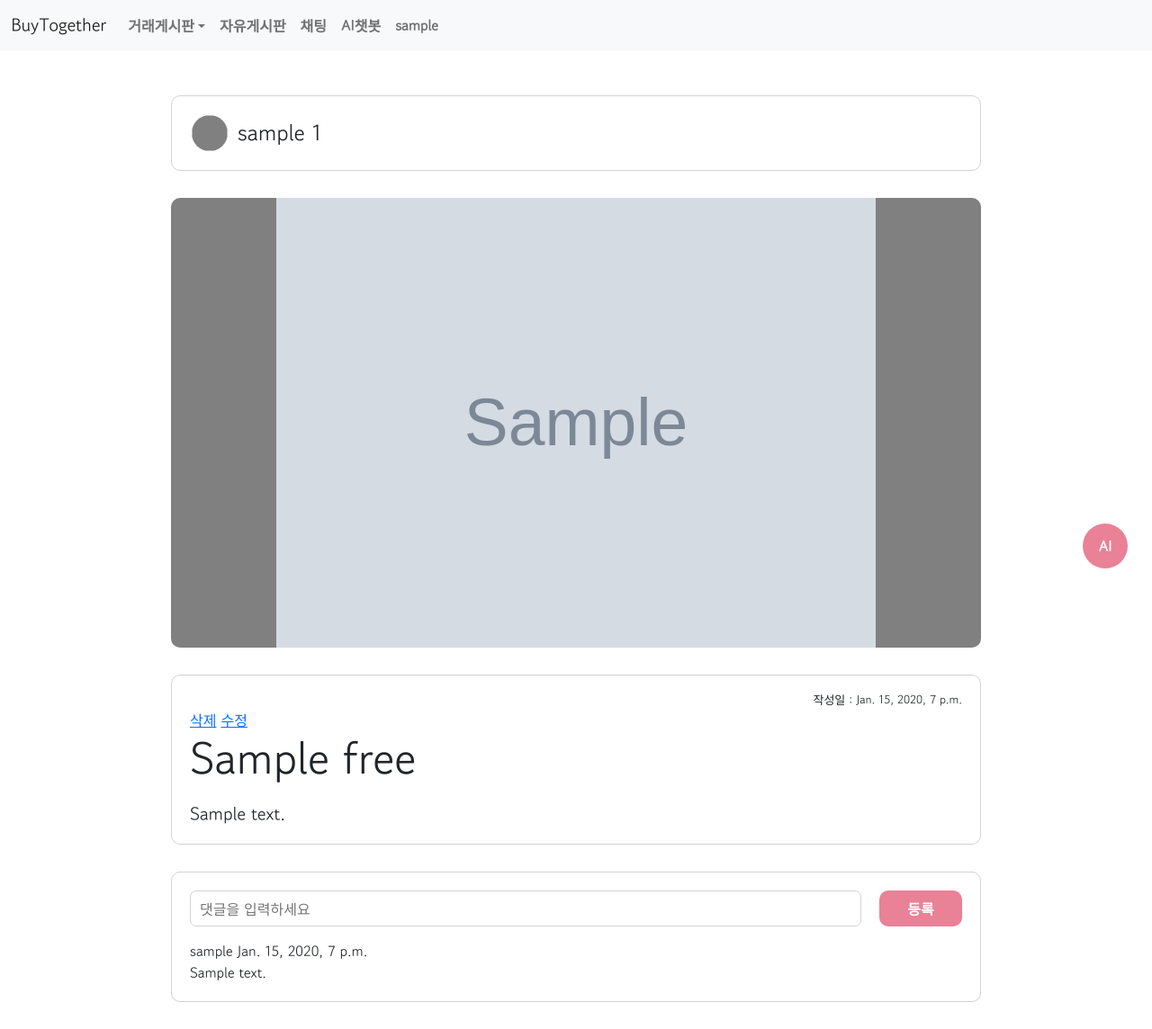
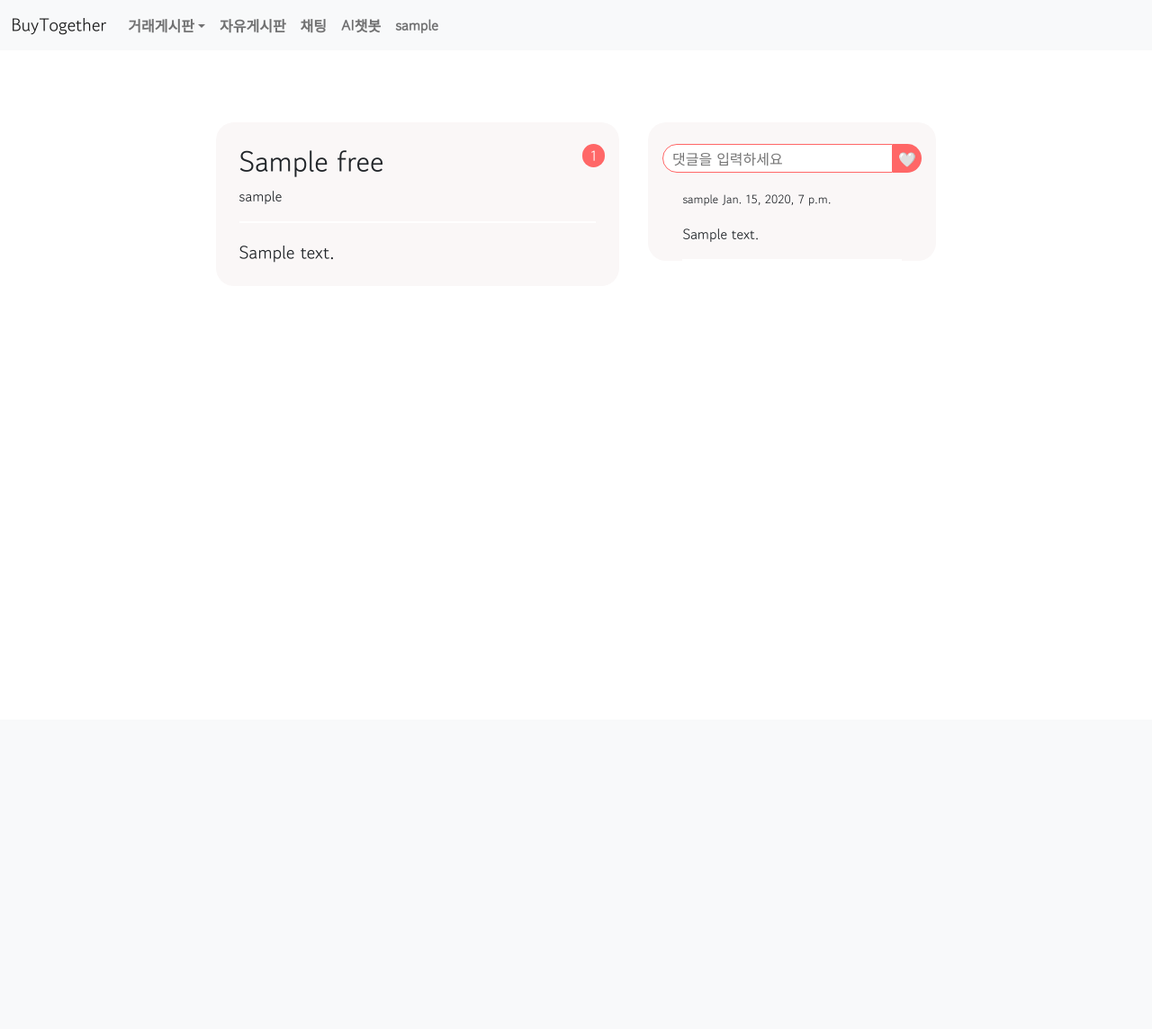
Before and after one commit to 21720819/BT, a Django app: page /free/detail/1 in a window 1280 px wide. Shown: the whole page at 90% size. After the commit the page ends 292 px from the top, so only its background shows below. Run offline with Django 4.2, Linux system fonts and the light colour scheme; a user stored in the database is signed in; tables that the repository leaves empty hold one stand-in row (values such as "Sample post"); grey boxes marked "Sample" are stand-in pictures.

Commit message:
free, maillogin ..

```diff
--- a/BT/settings.py
+++ b/BT/settings.py
@@ -150,7 +150,7 @@
 EMAIL_HOST = 'smtp.gmail.com' # 메일 호스트 서버
 EMAIL_PORT = '587' # gmail과 통신하는 포트
 EMAIL_HOST_USER = 'buytogether1212@gmail.com' # 발신할 이메일
-EMAIL_HOST_PASSWORD = 'tqixlxcdayhwxoqa' # 발신할 메일의 비밀번호
+EMAIL_HOST_PASSWORD = 'vyglauptexxbggpe' # 발신할 메일의 비밀번호
 EMAIL_USE_TLS = True # TLS 보안 방법
 DEFAULT_FROM_EMAIL = EMAIL_HOST_USER
 
--- a/accounts/models.py
+++ b/accounts/models.py
@@ -30,6 +30,7 @@
     REQUIRED_FIELDS = ['username']#superuser 만들때 사용되는 필드
 
     like_posts = models.ManyToManyField('buy.Buy', blank=True, related_name='like_users')
+    like_frees = models.ManyToManyField('free.Free', blank=True, related_name='freeLike_users')
     join_posts = models.ManyToManyField('buy.Buy', blank=True, related_name='join_users')
 
     def __str__(self):
--- a/free/forms.py
+++ b/free/forms.py
@@ -22,6 +22,6 @@
 
 		widgets = {
 			'body' : forms.TextInput(
-				attrs={'style': 'width: 746px; height: 40px; padding-left: 10px; border: 1px solid; border-color: lightgrey;border-radius: 7px 7px;', 'placeholder': '댓글을 입력하세요'}
+				attrs={'style': 'width: 20vw; height: 4vh; padding-left: 10px; border: 1px solid rgb(255, 103, 103); border-radius: 20px 0 0 20px', 'placeholder': '댓글을 입력하세요'}
 			),
 		}
--- a/free/models.py
+++ b/free/models.py
@@ -11,6 +11,7 @@
     ID = models.ForeignKey(User,  on_delete=models.CASCADE,blank=False,
                                  null=False,
                                  default="")
+    like_count = models.PositiveIntegerField(default=0)
     # good = models.IntegerField()
     def __str__(self):
         return self.title
--- a/free/urls.py
+++ b/free/urls.py
@@ -5,6 +5,7 @@
     path('',views.freeHome, name = 'freeHome'),
     path('create/', views.freeCreate, name='freeCreate'),
     path('detail/<int:free_id>', views.freeDetail, name='freeDetail'),
+    path('detail/<int:free_id>/like', views.freeLike, name='freeLike'),
     path('create_comment/<int:free_id>',views.create_comment, name='create_comment'),
     path('detail/<int:free_id>/delete',views.freeDelete,name='freeDelete'),
     path('detail/<int:free_id>/edit',views.freeEdit,name='freeEdit'),
--- a/free/views.py
+++ b/free/views.py
@@ -65,4 +65,24 @@
             'writing':True,
             'now':'edit',
         }
-        return render(request, 'free/edit_post.html',context)
+        return render(request, 'free/freeCreate.html',context)
+
+def freeLike(request, free_id):
+    detail = Free.objects.get(pk=free_id)
+    uid = request.user.id
+    user = get_object_or_404(User, pk=uid)
+
+    check_like_post = user.like_frees.filter(id=free_id)
+
+    if request.method == 'POST':
+        if check_like_post.exists():
+            user.like_frees.remove(detail)
+            detail.like_count -= 1
+            detail.save()
+        else:
+            user.like_frees.add(detail)
+            detail.like_count += 1
+            detail.save()
+
+
+    return redirect('freeDetail',str(free_id))
--- a/static/style.css
+++ b/static/style.css
@@ -47,16 +47,7 @@
   margin-left: auto;
   margin-right: auto;
 }
-.detail_lev {
-    width: 40px;
-    height: 40px;
-    border-radius: 20px 20px;
-    background-color: grey;
 
-    display: flex;
-    justify-content: center;
-    align-items: center;
-}
 .detail_img {
     width: 900px;
     height: 500px;
@@ -520,7 +511,7 @@
 
 
 /* ---------freebd-home---------- */
-.freebd-home-div{
+/* .freebd-home-div{
   margin-top:200px;
 }
 
@@ -566,7 +557,8 @@
 }
 .space{
   margin-right: 10px;
-}
+} */
+
 
 /* --------- auth ---------- */
 
@@ -631,3 +623,136 @@
 .auth_tbody_tr  {
   background-color: #ffdfeb;
 }
+
+
+
+/* -------------minsol freehome------------- */
+
+.freeHomeDiv{
+  background-color:rgb(250, 247, 247);
+  width: 50vw;
+  border-radius: 20px;
+  padding: 5vh 5vw;
+  margin: 10vh auto;
+}
+
+.freeContent{
+  padding: 3% 0 0% 0;
+  border-bottom: 2px solid #fff;
+}
+.freeContentIcon{
+  display: flex;
+}
+.freeContentIcon span{
+  color: #767676;
+  font-size: smaller;
+}
+.icons{
+  margin-left: auto;
+}
+.freeRIcon{
+  display: inline-flex;
+}
+.freePost a{
+  text-decoration : none;
+  color: black;
+}
+.freeTitle{
+  font-size: 25px;
+  font-weight: bold;
+}
+.freeBody{
+  font-size: medium;
+}
+.freeRIcon img{
+  width: 15px;
+  height: 15px;
+  margin: auto;
+}
+.freeRIcon{
+  display: inline-flex;
+  justify-content: space-around;
+  align-items: center;
+}
+
+.rightBtn{
+  background-color: #E98197;
+  color: #fff;
+  font-weight: bold;
+  width: 10vw;
+  height: 6vh;
+  border: none;
+  border-radius: 25px;
+  position: fixed;
+  bottom: 30px;
+  right: 30px;
+}
+
+/* free detail */
+.freeDetailDiv{
+  display: flex;
+  justify-content: space-around;
+  margin: 10vh auto;
+  width: 65vw;
+}
+.freeDtLeft{
+  background-color:rgb(250, 247, 247);
+  width: 35vw;
+  height: fit-content;
+  border-radius: 20px;
+  padding: 3vh 2vw;
+  position: relative;
+}
+.freeDtLeft input {
+  top: 3vh;
+  right: 2vh;
+  position: absolute;
+  background-color: rgb(255, 103, 103);
+  color: #fff;
+  border: none;
+  border-radius: 20px;
+  width: 25px;
+}
+.freeUser{
+  display: flex;
+  border-bottom: 2px solid #fff;
+}
+.freeDtRight{
+  background-color:rgb(250, 247, 247);
+  width: 25vw;
+  height: fit-content;
+  border-radius: 20px;
+  padding: 3vh 0 0 0;
+}
+.comment {
+  padding: 0 3vw;
+}
+.comment p{
+  border-bottom: 2px solid #fff;
+  font-size: medium;
+  padding: 2vh 0;
+  margin: 0;
+}
+.comment span{
+  font-size: smaller;
+}
+.detail_lev {
+  width: 15x;
+  height: 15px;
+  border-radius: 20px 20px;
+  background-color: grey;
+/*
+  display: flex;
+  justify-content: center;
+  align-items: center; */
+}
+.freeDtRight form{
+  display: flex;
+  justify-content: center;
+  margin-bottom: 2vh;
+}
+.comment_btn{
+  background-color: rgb(255, 103, 103);
+  border: none;
+  border-radius: 0 20px 20px 0;
+}
--- a/templates/buy/auth.html
+++ b/templates/buy/auth.html
@@ -3,7 +3,8 @@
 {% block content %}
 
 {% for join_user in join_users %}
-<span>
+<span
+>
     {{join_user.username}}
 </span>
 {% endfor %}
--- a/templates/free/detail.html
+++ b/templates/free/detail.html
@@ -1,7 +1,7 @@
 {% extends 'nav.html' %}
 
 {% block content %}
-<div class="detail_container">
+<!-- <div class="detail_container">
     <div class="detail_division">
         <table style="width: 858px;">
                 <tr>
@@ -39,5 +39,33 @@
         <p style="margin: 0;">{{ comment.body }}</p>
         {% endfor %}
     </div>
+</div> -->
+<div class="freeDetailDiv">
+    <div class="freeDtLeft">
+        <h2>{{detail.title}}</h3>
+        <form action="{% url 'freeLike' detail.id %}" method="post">
+            {% csrf_token %}
+            <input type="submit" value="{{detail.like_count}}" class="">
+        </form>
+        <div class="freeUser">
+            <div class="detail_lev"></div>
+            <p>{{detail.ID.username}}</p>
+        </div>
+        <p class="detail_context">{{detail.body}}</p>
+    </div>
+    <div class="freeDtRight">
+        <form method="POST" action="{% url 'create_comment' detail.id %}">
+            {% csrf_token %}
+            {{comment_form.body}}
+            <input type="submit" value="🤍" class="comment_btn">
+        </form>
+
+        <div class="comment">
+        {% for comment in detail.comment_set.all %}
+            <div><span>{{comment.ID.username}}</span> <span>{{comment.writeDate}}</span></div>
+            <p >{{ comment.body }}</p>
+        {% endfor %}
+        </div>
+    </div>
 </div>
 {% endblock %}
--- a/templates/free/freeCreate.html
+++ b/templates/free/freeCreate.html
@@ -7,7 +7,7 @@
         <form method="POST" role="form" action="{% url 'freeCreate' %}">
             {% csrf_token %}
             <div style = "text-align: right;">
-                <input type="submit" class="btn crt_post_button" placeholder="작성"> </input>
+                <input type="submit" class="rightBtn" placeholder="작성"> </input>
             </div>
             <div class="crt_div_2">
                 <table style="margin:auto;">
--- a/templates/nav.html
+++ b/templates/nav.html
@@ -68,11 +68,11 @@
         </div>
     </nav>
 
-    <div class="row justify-content-end" id="fix_AI">
+    <!-- <div class="row justify-content-end" id="fix_AI">
         <div class="col-sm-6 col-md-4 p-2 purbd_home_div">
             <input type="button"  class='post_button' value="AI" onClick=" location.href='/AI'">
         </div>
-    </div>
+    </div> -->
     {% block content %}
     {% endblock %}
 
```
Also changed, not shown: templates/free/edit_post.html (deleted, +0 -33 lines), templates/free/freehome.html (+31 -28 lines), accounts/migrations/0005_user_like_frees.py (added), buy/migrations/0005_alter_buy_join_count.py (added), free/migrations/0002_free_like_count.py (added), static/images/freeC.png (added), static/images/freeLike.png (added).
